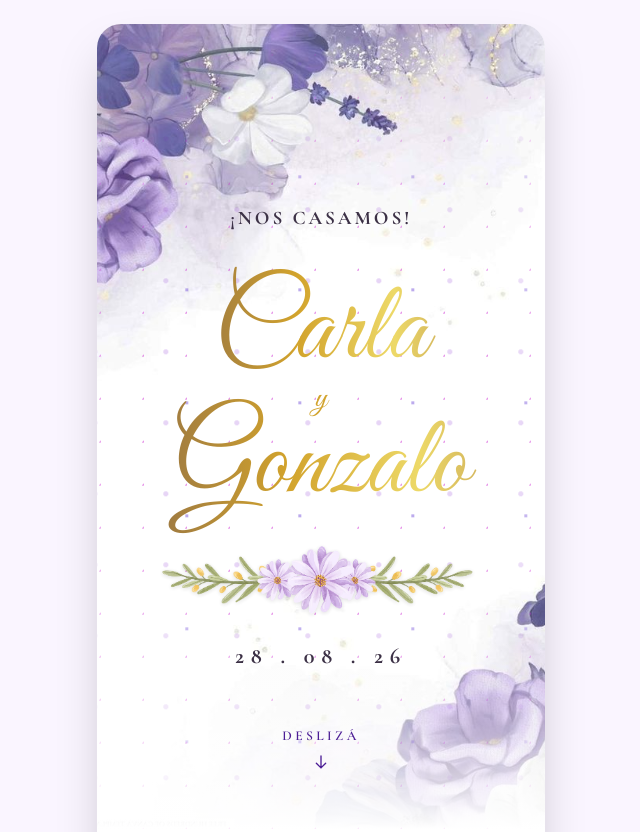
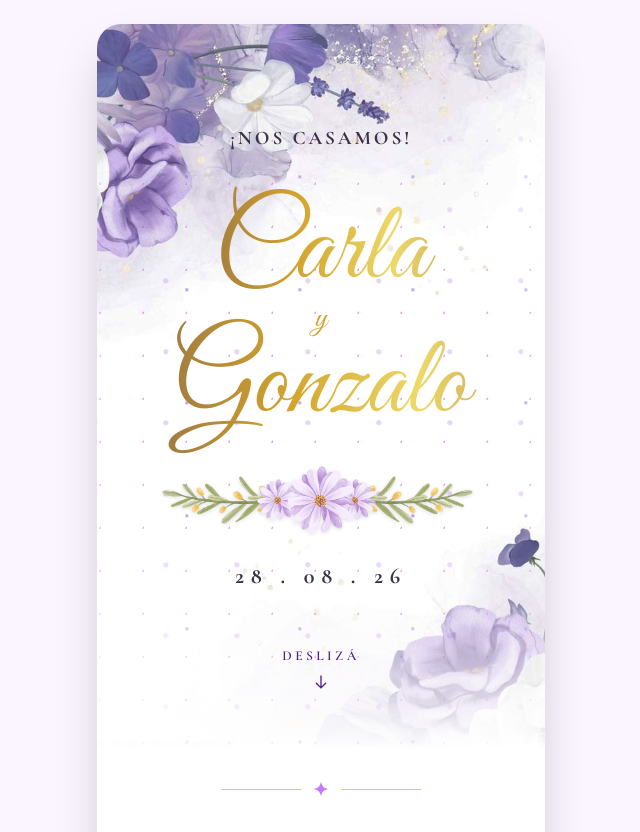
Before and after one commit to Sebas-44/invitacion-boda, an Astro site: page / in a window 1280 px wide. Shown: the top 832 px of the page, without its empty margins (319-959 px from the left). Built offline with nearby package versions, Linux system fonts and the light colour scheme; Astro itself is replaced by a stand-in of ours; a web font is replaced by a local one.

Commit message:
Cambio en home

```diff
--- a/src/components/Home.astro
+++ b/src/components/Home.astro
@@ -2,7 +2,7 @@
 // src/components/Home.astro
 ---
 
-<section class="relative w-full min-h-[85vh] flex flex-col items-center justify-start pt-45 text-center px-6 py-12 portada-fondo">
+<section class="relative w-full min-h-[85vh] flex flex-col items-center justify-start pt-25 text-center px-6 py-12 portada-fondo">
 
   <!-- Degradado inferior estructural -->
   <div class="absolute inset-x-0 bottom-0 h-48 degradado-transicion pointer-events-none"></div>
```
